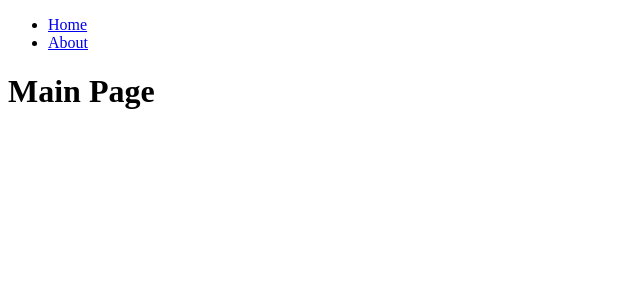
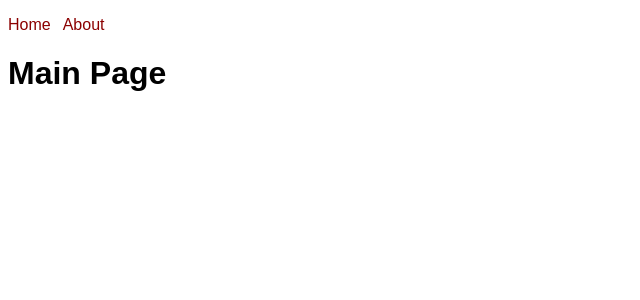
Before and after one commit to jidoil/next-tailwind-typescript-test, a Next.js app: page / in a window 1280 px wide. Shown: the top 300 px of the page, without its empty margins (0-640 px from the left). Built offline with nearby package versions, Linux system fonts and the light colour scheme.

Commit message:
css  module

```diff
--- a/pages/_app.js
+++ b/pages/_app.js
@@ -1,4 +1,5 @@
 import NavBar from "../components/NavBar";
+import '../styles/globals.css'
 
 function App({ Component, pageProps }) {
     console.log('App Render')
--- /dev/null
+++ b/styles/globals.css
@@ -0,0 +1,25 @@
+body {
+    font-family: "Agency FB", "Bahnschrift", sans-serif;
+}
+
+a {
+    color: darkred;
+    text-decoration: none;
+}
+
+a:focus, a:hover {
+    text-decoration: underline;
+}
+
+ul {
+    list-style-type: none;
+    padding: 0
+}
+
+li {
+    display: inline;
+}
+
+li:not(:first-child){
+    margin-left: 0.75rem;
+}
```
Also changed, not shown: 1 other file (tests, documents, lock files or other folders).
